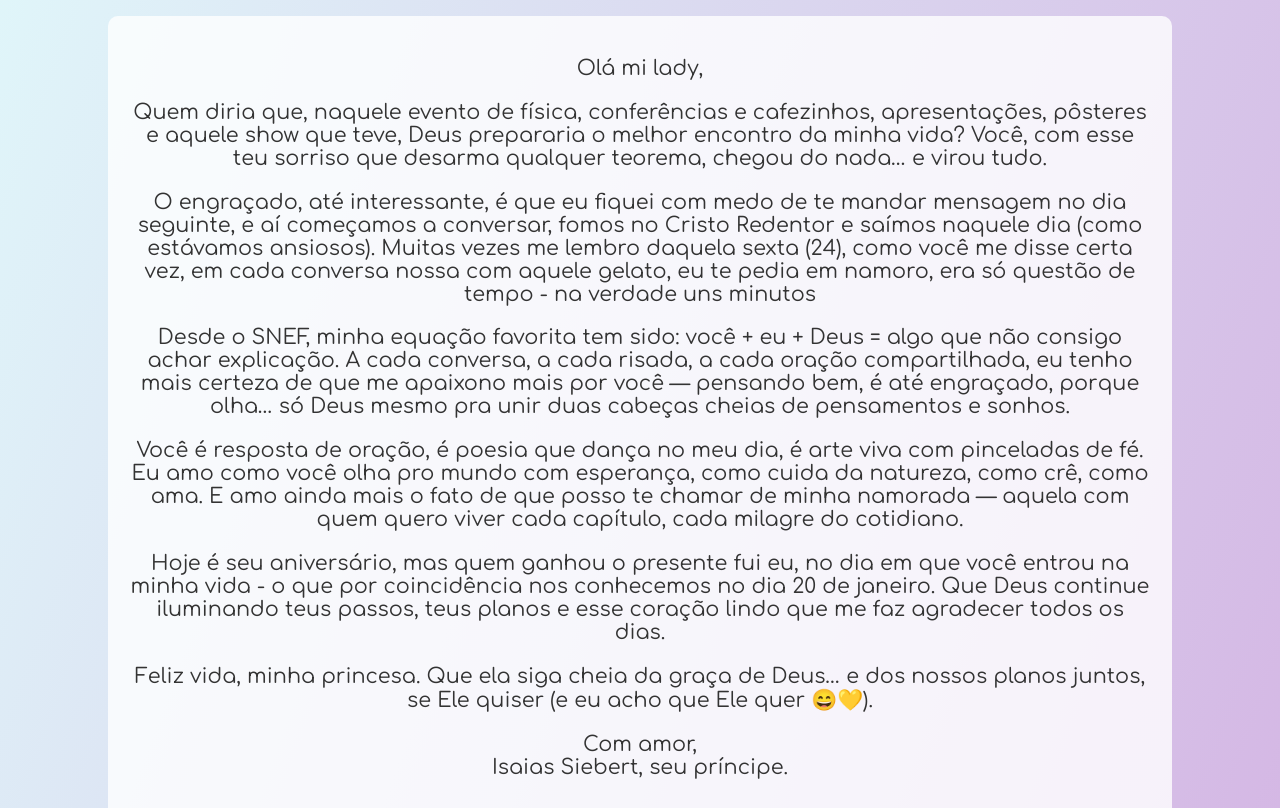
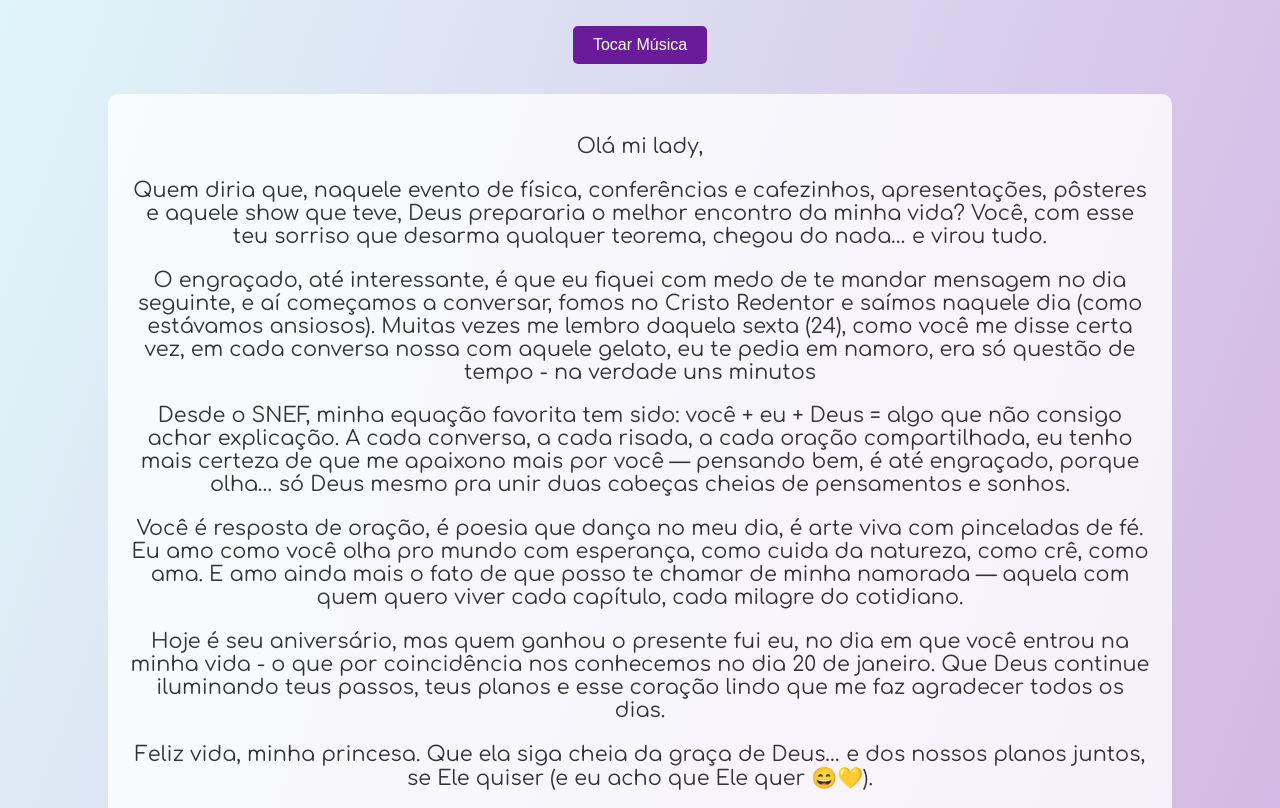
Before and after one commit to isaiassiebert/aniversario-ana-julia, a plain HTML site: page index.html in a window 1280 px wide. Shown: the part 119-927 px from the top of the page. Drawn offline with Linux system fonts and the light colour scheme.

Commit message:
Update index.html

```diff
--- a/index.html
+++ b/index.html
@@ -106,10 +106,34 @@
       font-weight: bold;
       color: #6a1b9a;
     }
+
+    /* Estilos para o botão de play */
+    #botao-play {
+      padding: 10px 20px;
+      font-size: 1em;
+      cursor: pointer;
+      margin-top: 10px;
+      border: none;
+      border-radius: 5px;
+      background-color: #6a1b9a;
+      color: white;
+      transition: background-color 0.3s ease;
+    }
+
+    #botao-play:hover {
+      background-color: #52147a;
+    }
   </style>
 </head>
 <body>
   <h1>Feliz Aniversário, Princesa!</h1>
+
+  <audio id="musica" loop>
+  <source src="musica.mp3" type="audio/mpeg">
+  Seu navegador não suporta áudio.
+</audio>
+
+<button id="botao-play">Tocar Música</button>
 
   <div class="mensagem">
     <p>Olá mi lady,</p>
@@ -297,13 +321,6 @@
       </div>
   </div>
 
-  <audio id="musica" loop>
-  <source src="musica.mp3" type="audio/mpeg">
-  Seu navegador não suporta áudio.
-</audio>
-
-<button id="botao-play">Tocar Música</button>
-
   <footer>
     Feito com carinho para Ana Julia
   </footer>
```
